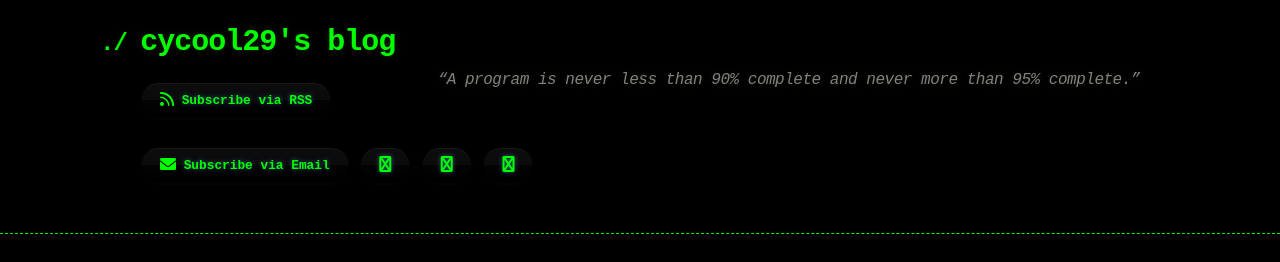
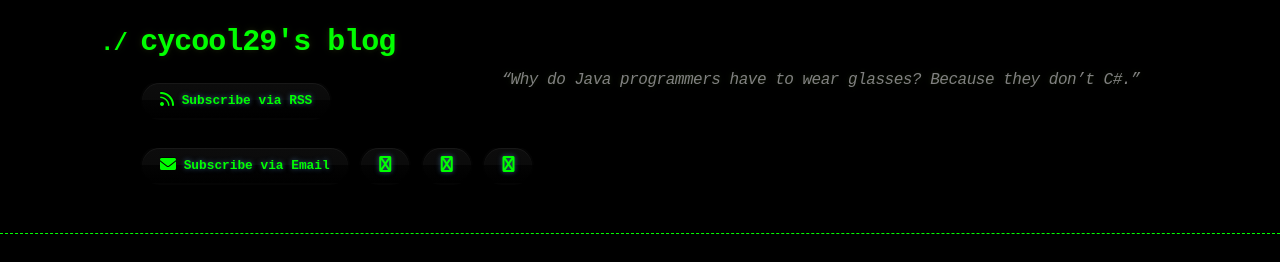
Before and after one commit to cycool29/cycool29.github.io, a Jekyll site: the page built from index.md, in a window 1280 px wide and 900 px high. Shown: the top 262 px of the window. Built offline with Jekyll 4.4.1, drawn with Linux system fonts in a browser that asks for light colours; a style sheet for code colours, icons or effects is not loaded.

Commit message:
Update quotes

```diff
--- a/_config.yml
+++ b/_config.yml
@@ -1,5 +1,5 @@
 title: cycool29's blog
-description: "“A program is never less than 90% complete and never more than 95% complete.” "
+description: "“Why do Java programmers have to wear glasses? Because they don’t C#.” "
 bio: A high school student. Intermediate in Python, Git, Bash. Learning JavaScript. He/Him. "
 author: cycool29
 url: https://cycool29.github.io
```
